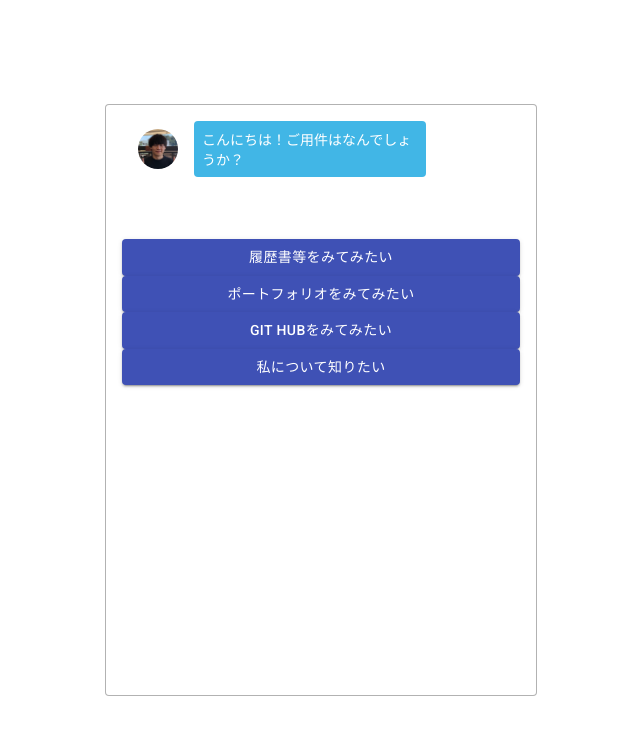
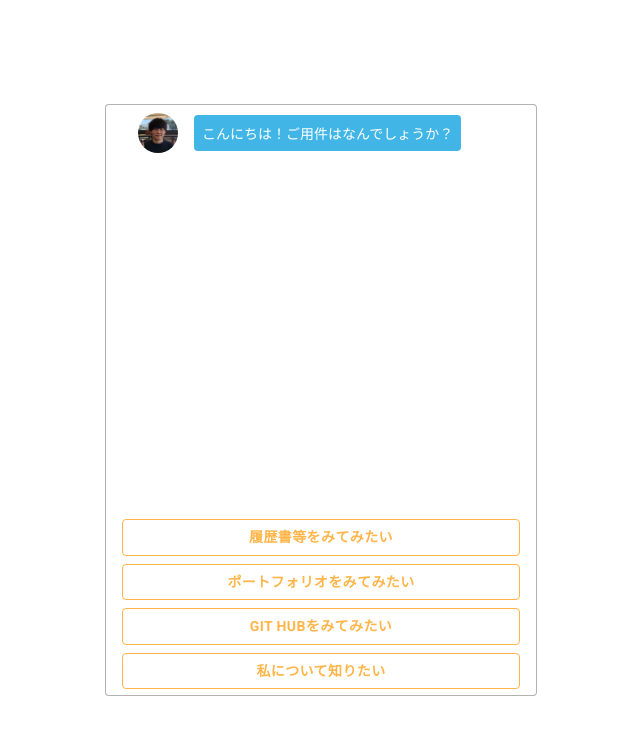
Before and after one commit to ryu2129/Chatbot, a React (Create React App) app: page / in a window 1280 px wide. Shown: the top 734 px of the page, without its empty margins (319-959 px from the left). Built offline with nearby package versions, Linux system fonts and the light colour scheme.

Commit message:
fix button colors...

```diff
--- a/src/components/Answer.jsx
+++ b/src/components/Answer.jsx
@@ -1,19 +1,30 @@
 import React from 'react'
-import { makeStyles } from '@material-ui/core/styles';
+import { makeStyles, createStyles } from '@material-ui/core/styles';
 import Button from '@material-ui/core/Button';
 
 // カスタマイズする時に使うもの
-const useStyles = makeStyles((theme) => ({
-  root: {
-
-  },
-}));
+const useStyles = makeStyles(() => (
+  createStyles({
+    "button": {
+      borderColor: "#FFB549",
+      color: "#FFB549",
+      fontWeight: 600,
+      marginBottom: "8px",
+      "&:hover": {
+        backgroundColor: "#FFB549",
+        color: "#fff"
+      }
+    }
+  })
+));
 
 const Answer = (props) => {
-  // const classes = useStyles();
+  const classes = useStyles();
 
   return(
-    <Button variant="contained" color="primary" onClick={() => props.select(props.content,props.nextId)}>
+    <Button
+      className={classes.button}
+      variant="outlined" onClick={() => props.select(props.content,props.nextId)}>
       {props.content}
     </Button>
   )
--- a/src/components/Chats.jsx
+++ b/src/components/Chats.jsx
@@ -1,22 +1,24 @@
 import React from 'react'
-import { makeStyles } from '@material-ui/core/styles';
+import { createStyles, makeStyles } from '@material-ui/core/styles';
 import List from '@material-ui/core/List';
 import {Chat} from './index';
 
 
-const useStyles = makeStyles((theme) => ({
-  root: {
-    width: '100%',
-    maxWidth: '36ch',
-    backgroundColor: theme.palette.background.paper,
-  },
-}));
+const useStyles = makeStyles(() => (
+  createStyles({
+    "chats": {
+      height: 400,
+      padding: '0',
+      overflow: 'auto' //400以上になるとスクロールバーが出てくる
+    }
+  })
+));
 
 const Chats = (props) => {
   const classes = useStyles();
 
   return (
-    <List className={classes.root}>
+    <List className={classes.chats}>
       {props.chats.map((chat, index) => {
         return <Chat text={chat.text} type={chat.type} key={index.toString()} />
       })}
```
